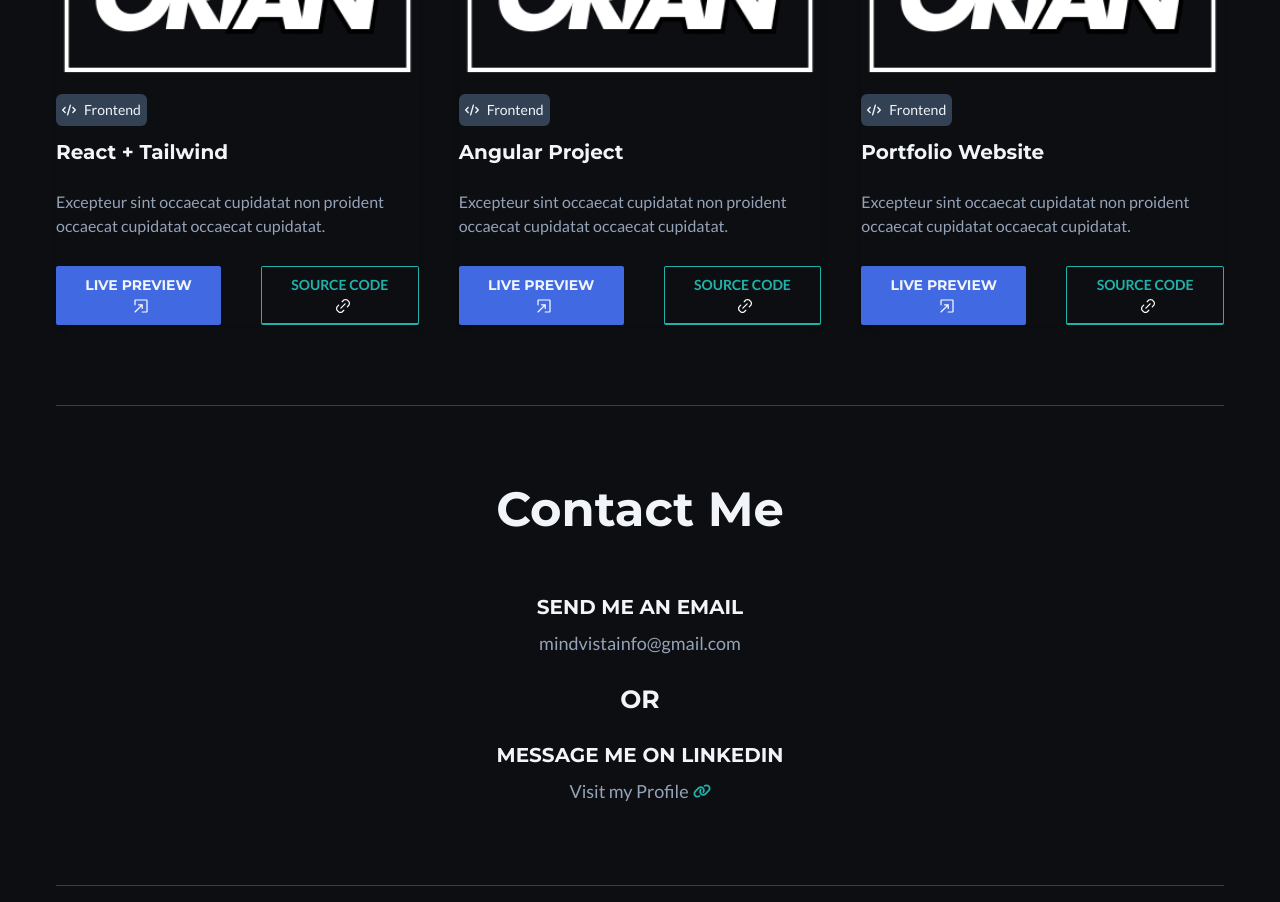
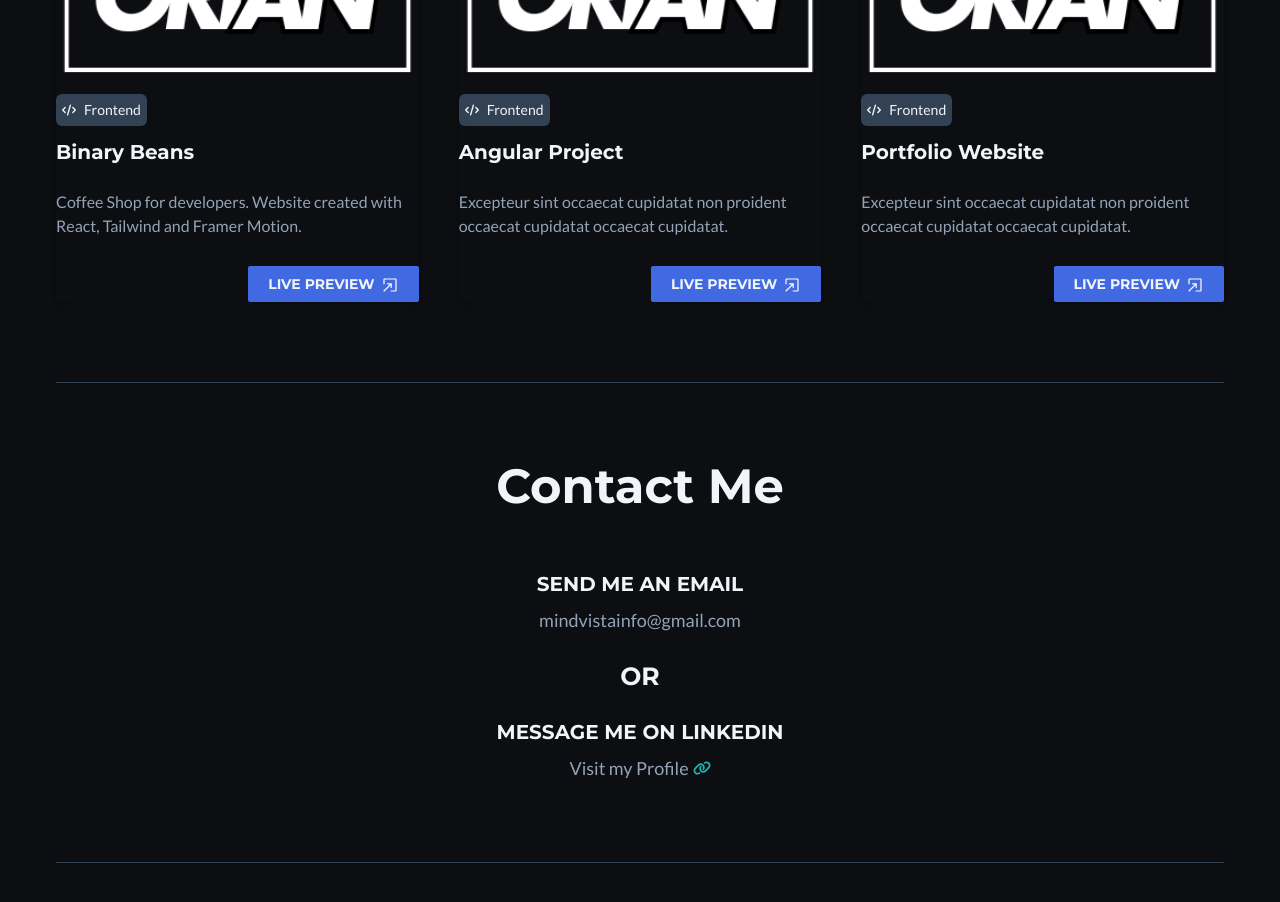
Before and after one commit to OriPerez7/portfolio-website, a React (Vite) app: page / in a window 1280 px wide. Shown: the part 1800-2702 px from the top of the page. Built offline with nearby package versions, Linux system fonts and the light colour scheme.

Commit message:
Add first project. Change preview button

```diff
--- a/src/components/home/Projects/ProjectItem.jsx
+++ b/src/components/home/Projects/ProjectItem.jsx
@@ -17,14 +17,10 @@ const ProjectItem = ({ image, title, tag, description, previewLink, sourceCodeLi
         {tag}
         <h3 className='mb-3'>{title}</h3>
         <p className="text-md mb-4">{description}</p>
-        <div className='flex gap-10'>
+        <div className='flex gap-10 justify-end'>
           <button className="btn-primary" onClick={openNewPreviewLink}>
             Live preview
             <RxOpenInNewWindow className="inline ml-1.5 text-lg text-white" />
-          </button>
-          <button className="btn-secondary" onClick={openNewSourceCodeLink}>
-            Source code
-            <RxLink2 className="inline ml-1.5 text-lg text-white" />
           </button>
         </div>
       </div>
--- a/src/components/home/Projects/Projects.jsx
+++ b/src/components/home/Projects/Projects.jsx
@@ -30,7 +30,6 @@ const Projects = () => {
               description={project.description}
               tag={project.tagIcon}
               previewLink={project.previewLink}
-              sourceCodeLink={project.sourceCodeLink}
               image={project.image}
               key={index}
             />
--- a/src/components/home/Projects/projectsList.js
+++ b/src/components/home/Projects/projectsList.js
@@ -5,14 +5,13 @@ import logo from '../../../assets/logo.png';
 
 export const projects = [
     {
-      title: 'React + Tailwind',
+      title: 'Binary Beans',
       description:
-        'Excepteur sint occaecat cupidatat non proident occaecat cupidatat occaecat cupidatat.',
+        'Coffee Shop for developers. Website created with React, Tailwind and Framer Motion.',
       image: logo,
       tagIcon: FrontendTag,
       tag: TAGS.frontend,
-      previewLink: 'https://josephinegyamera.tech',
-      sourceCodeLink: 'https://josephinegyamera.tech'
+      previewLink: 'https://binary-beans.vercel.app',
     },
     {
       title: 'Angular Project',
@@ -22,7 +21,6 @@ export const projects = [
       tagIcon: FrontendTag,
       tag: TAGS.frontend,
       previewLink: 'https://josephinegyamera.tech',
-      sourceCodeLink: 'https://josephinegyamera.tech'
     },
     {
       title: 'Portfolio Website',
@@ -32,6 +30,5 @@ export const projects = [
       tagIcon: FrontendTag,
       tag: TAGS.frontend,
       previewLink: 'https://josephinegyamera.tech',
-      sourceCodeLink: 'https://josephinegyamera.tech'
     }
   ];
```
